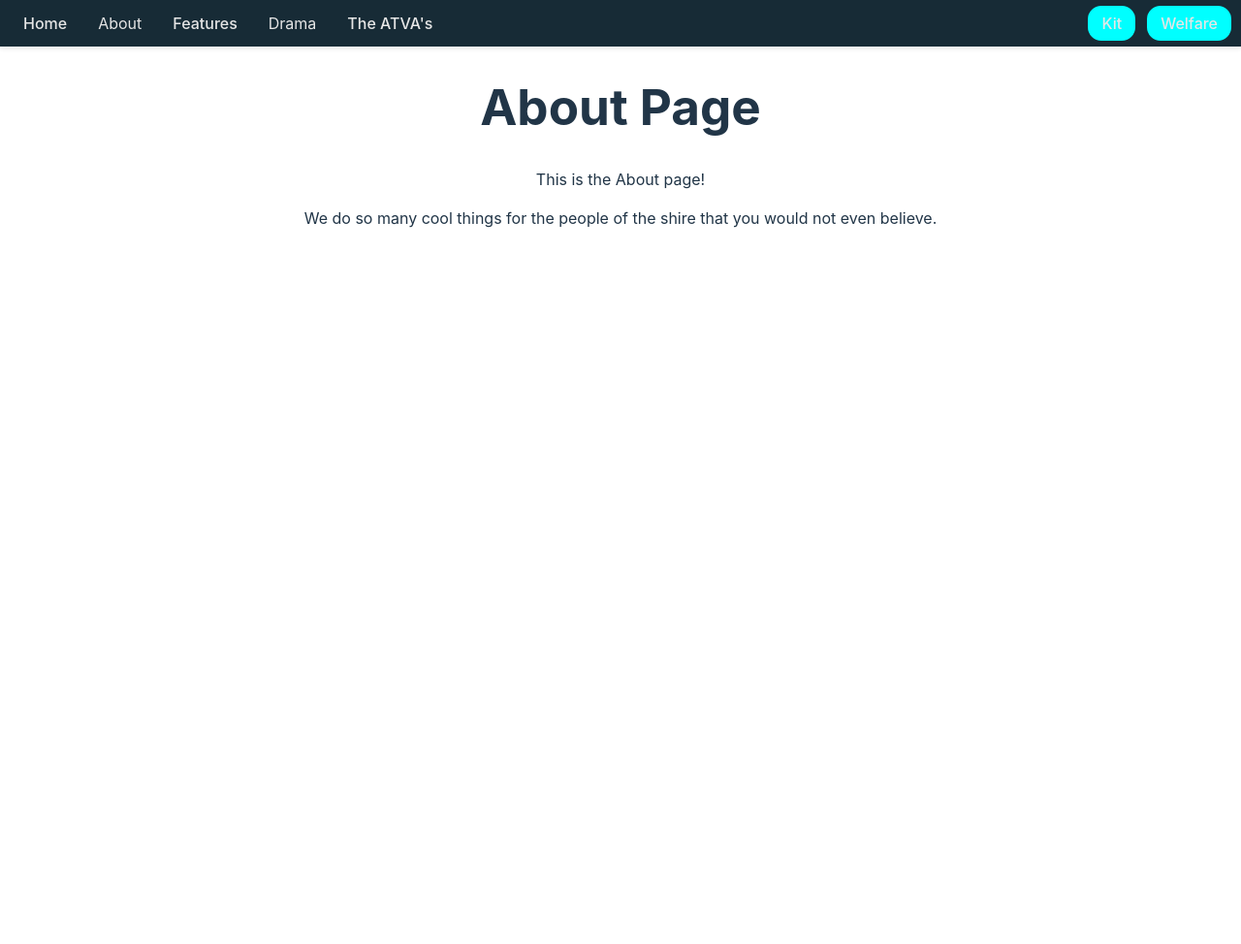
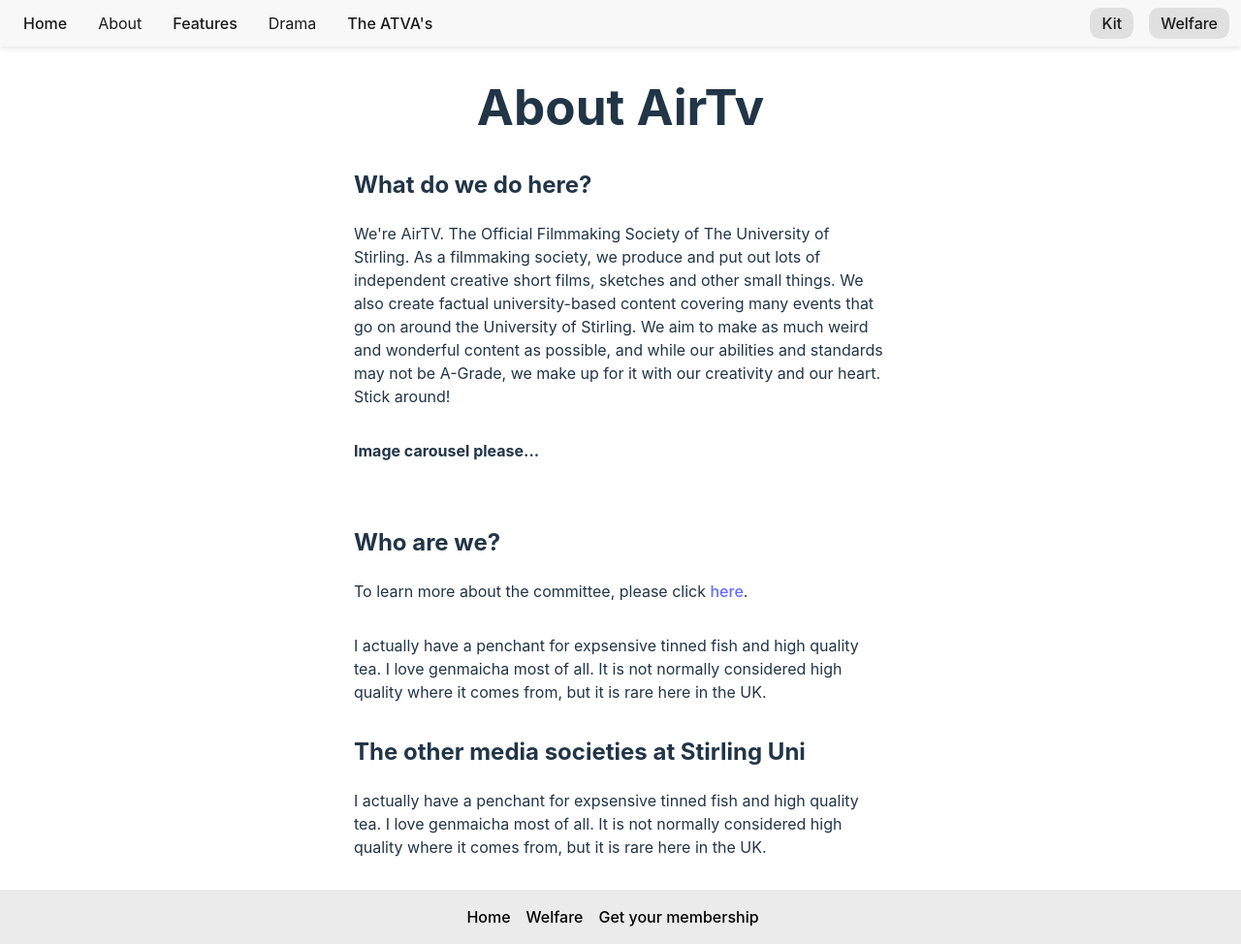
Before and after one commit to LeoAnker0/airtv-v3, a Vue app: page /about in a window 1280 px wide. Shown: the whole page at 97% size. Before the commit the page ends 800 px from the top, so only its background shows below. Built offline with nearby package versions, Linux system fonts and the light colour scheme.

Commit message:
UPDATE pages

```diff
--- a/package.json
+++ b/package.json
@@ -9,6 +9,8 @@
     "preview": "vite preview"
   },
   "dependencies": {
+    "@egjs/flicking-plugins": "^4.7.1",
+    "@egjs/vue3-flicking": "^4.12.0",
     "vue": "^3.4.21",
     "vue-router": "^4.5.0"
   },
--- a/src/App.vue
+++ b/src/App.vue
@@ -47,6 +47,17 @@
         <div id="content">
             <router-view />
         </div>
+        <footer>
+            <span>
+                <router-link to="/">Home</router-link>
+            </span>
+            <span>
+                <router-link to="/welfare">Welfare</router-link>
+            </span>
+            <span>
+                <a href="https://www.stirlingstudentsunion.com/societies/6057/">Get your membership</a>
+            </span>
+        </footer>
     </div>
 </template>
 <script>
@@ -93,6 +104,31 @@ export default {
 };
 </script>
 <style>
+footer {
+    margin-top: auto;
+    position: relative;
+    width: 100%;
+    height: 2.5rem;
+    padding-top: 1rem;
+    background-color: hsl(0, 0%, 92%);
+
+    span a {
+        color: black;
+    }
+
+
+    span {
+        margin-right: 1rem;
+    }
+}
+
+#content {
+    min-height: calc(100vh - 5rem);
+    display: flex;
+    flex-direction: column;
+}
+
+
 /* Base styles for the navigation bar */
 nav {
     display: flex;
@@ -101,6 +137,9 @@ nav {
     /* Ensures space between groups of items */
     padding: 0 1rem;
     background-color: hsl(200, 40%, 15%);
+    background-color: hsla(0, 0%, 96%, 70%);
+    backdrop-filter: blur(5px);
+    -webkit-backdrop-filter: blur(5px);
     height: 3rem;
     position: sticky;
     top: 0;
@@ -117,17 +156,18 @@ nav {
     /* Adds spacing between items */
 
     .nav-item {
-        background-color: aqua;
-        outline: 0.5rem solid aqua;
+        background-color: hsl(200, 0%, 88%);
+        ;
+        outline: 0.4rem solid hsl(200, 0%, 88%);
+        ;
         outline-offset: -2px;
-        border-radius: 0.5rem;
+        border-radius: 0.4rem;
     }
 }
 
 .mobile-item {
     display: none;
 }
-
 
 #menu-toggle {
     display: none;
@@ -152,7 +192,7 @@ nav {
 
 .navText,
 .submenuText {
-    color: hsl(0, 0%, 90%);
+    color: hsl(0, 0%, 10%);
     text-decoration: none;
     cursor: pointer;
     padding: 0.5rem;
@@ -160,7 +200,7 @@ nav {
 
 .navText:hover,
 .submenuText:hover {
-    color: hsl(0, 0%, 100%);
+    color: hsl(0, 0%, 0%);
 }
 
 /* Submenu styles */
@@ -169,10 +209,9 @@ nav {
     position: absolute;
     top: 3rem;
     left: 0;
-    background-color: hsl(200, 40%, 20%);
+    background-color: hsl(200, 0%, 96%);
     padding: 0.5rem;
     border-radius: 0.25rem;
-    box-shadow: 0px 4px 6px rgba(0, 0, 0, 0.1);
     flex-direction: column;
     gap: 0.5rem;
     z-index: 1000;
@@ -200,7 +239,7 @@ nav {
         top: 3rem;
         left: 0;
         width: calc(100% - 2rem);
-        background-color: hsl(200, 40%, 20%);
+        background-color: hsl(200, 0%, 92%);
         padding: 1rem 0;
         padding-left: 2rem;
         gap: 0.5rem;
@@ -212,7 +251,7 @@ nav {
 
     .submenu {
         position: static;
-        background-color: hsl(200, 40%, 25%);
+        background-color: hsl(200, 0%, 92%);
         padding-left: 1rem;
         z-index: 40;
     }
--- /dev/null
+++ b/src/components/HeroCarousel.vue
@@ -0,0 +1,90 @@
+<template>
+    <div>
+        <flicking :circular="true" :gap="40" :moveType="'freeScroll'" class="slider">
+            <div class="panel" v-for="(slide, index) in slides" :key="index">
+                <img :src="slide.image" alt="Slide image" class="slide-image" />
+                <h2>{{ slide.header }}</h2>
+                <p>{{ slide.paragraph }}</p>
+            </div>
+        </flicking>
+    </div>
+</template>
+<script>
+import Flicking from "@egjs/vue3-flicking";
+import "@egjs/vue3-flicking/dist/flicking.css"; // Flicking styles
+import "@egjs/vue3-flicking/dist/flicking-inline.css"; // Inline styles
+
+export default {
+    components: { Flicking },
+    data() {
+        return {
+            slides: [{
+                    image: "https://picsum.photos/seed/1/800/600",
+                    header: "Slide 1 Header",
+                    paragraph: "This is the first slide's paragraph."
+                },
+                {
+                    image: "https://picsum.photos/seed/2/800/600",
+                    header: "Slide 2 Header",
+                    paragraph: "This is the second slide's paragraph."
+                },
+                {
+                    image: "https://picsum.photos/seed/3/800/600",
+                    header: "Slide 3 Header",
+                    paragraph: "This is the third slide's paragraph."
+                }
+            ]
+        };
+    }
+};
+</script>
+<style scoped>
+.slider {
+    width: 100%;
+    max-width: 1200px;
+    height: 32rem;
+}
+
+.panel {
+    padding: 10px;
+    overflow: hidden;
+    border-radius: 5px;
+}
+
+.slide-image {
+    width: 100%;
+    max-width: 1000px;
+    height: 30rem;
+    margin: 0 auto 10px;
+}
+
+/*
+
+.context {
+    width: 100%;
+    height: 5rem;
+    background-color: hsla(0, 100%, 0%, 0.6);
+    position: relative;
+    top: -6rem;
+    pointer-events: none;
+}
+
+h2 {
+    font-size: 1.5rem;
+    margin: 10px 0;
+    position: relative;
+
+    text-align: left;
+    width: calc(100% - 1rem);
+    padding-left: 1rem;
+    color: black !important;
+}
+
+p {
+    font-size: 1rem;
+    color: #555;
+    text-align: left;
+    width: calc(100% - 1rem);
+    padding-left: 1rem;
+}*/
+</style>
--- a/src/router.js
+++ b/src/router.js
@@ -2,10 +2,14 @@ import { createRouter, createWebHistory } from 'vue-router';
 import Home from './views/Home.vue';
 import About from './views/About.vue';
 import NotFound from './views/NotFound.vue';
+import Welfare from './views/Welfare.vue';
+import Kit from './views/Kit.vue';
 
 const routes = [
     { path: '/', name: 'Home', component: Home },
     { path: '/about', name: 'About', component: About },
+    { path: '/welfare', name: 'Welfare', component: Welfare },
+    { path: '/kit', name: 'Kit', component: Kit },
     { path: '/:pathMatch(.*)*', name: 'NotFound', component: NotFound },
 ];
 
--- a/src/style.css
+++ b/src/style.css
@@ -17,6 +17,35 @@ a {
     font-weight: 500;
     color: #646cff;
     text-decoration: inherit;
+}
+
+/* standard */
+p {
+    text-align: left;
+    max-width: 550px;
+    margin-bottom: 2rem;
+    margin-top: 1rem;
+}
+
+h2,
+h3,
+h4,
+h5,
+h6 {
+    max-width: 550px;
+    text-align: left;
+}
+
+p.left {
+    /*
+    margin-left: -10rem;
+    */
+}
+
+p.right {
+    /*
+    margin-left: 10rem;
+    */
 }
 
 a:hover {
@@ -65,6 +94,10 @@ button:focus-visible {
         z-index: 1;
         margin: 0 auto;
         max-width: 1280px;
+        display: flex;
+        align-items: center;
+        /* Vertical alignment */
+
     }
 }
 
--- a/src/views/About.vue
+++ b/src/views/About.vue
@@ -1,8 +1,18 @@
 <template>
     <div>
-        <h1>About Page</h1>
-        <p>This is the About page!</p>
-        <p>We do so many cool things for the people of the shire that you would not even believe.</p>
+        <h1>About AirTv</h1>
+        <h2>What do we do here?</h2>
+        <p>
+            We're AirTV. The Official Filmmaking Society of The University of Stirling. As a filmmaking society, we produce and put out lots of independent creative short films, sketches and other small things. We also create factual university-based content covering many events that go on around the University of Stirling. We aim to make as much weird and wonderful content as possible, and while our abilities and standards may not be A-Grade, we make up for it with our creativity and our heart. Stick around!
+        </p>
+        <h4>Image carousel please...</h4>
+        <br>
+        <h2>Who are we?</h2>
+        <p>To learn more about the committee, please click <router-link to="/about/committee">here</router-link>.
+        </p>
+        <p class="right">I actually have a penchant for expsensive tinned fish and high quality tea. I love genmaicha most of all. It is not normally considered high quality where it comes from, but it is rare here in the UK.</p>
+        <h2>The other media societies at Stirling Uni</h2>
+        <p>I actually have a penchant for expsensive tinned fish and high quality tea. I love genmaicha most of all. It is not normally considered high quality where it comes from, but it is rare here in the UK.</p>
     </div>
 </template>
 <script>
--- /dev/null
+++ b/src/views/Kit.vue
@@ -0,0 +1,24 @@
+<template>
+    <div>
+        <h1>Kit</h1>
+        <h2>Learn all about the kit here at AirTv</h2>
+        <p>
+            One of the great advantages of being a member here at AirTv, <a href="https://www.stirlingstudentsunion.com/societies/6057/">(get your membership here)</a>, is that you are able to borrow our equipment. We have an array of cameras, sound recording equipment, tripods and more. Please find a full kit list and kit booking form below.
+        </p>
+        <h3>Kit booking form</h3>
+        <p>
+            Too book equipment please <a href="https://docs.google.com/forms/d/e/1FAIpQLSeC3r1xaJS5jbYwrDtsFOoaDayNiFSrPDKGLRbwxB0XrDhfyA/viewform">fill out this form</a>.
+        </p>
+        <h3>Kit List</h3>
+        <p>
+            Please do not find the kit list below, we do not have it at the moment :(
+        </p>
+        <h3>Talk Kit</h3>
+        <p>If you have any questions about the kit that AirTv has, or you're thinking about buying something of your own, please don't hesitate to contact our head's of kit at <a href="mailto:kit@airtv.org.uk">kit@airtv.org.uk</a></p>
+    </div>
+</template>
+<script>
+export default {
+    name: "About",
+};
+</script>
--- /dev/null
+++ b/src/views/Welfare.vue
@@ -0,0 +1,17 @@
+<template>
+    <div>
+        <h1>Welfare</h1>
+        <p><strong>AirTv takes the welfare of it's members very seriously.</strong></p>
+        <p>
+            However, our welfare process is only designed for issues relating to the operations of AirTv and does not cover the remit of personal welfare issues. For this we recommend seeking professional help, or asking the Uni / <a href="https://www.stirlingstudentsunion.com/advocacy-and-advice/student-advocacy-service/">Student Union for advice</a>.
+            <br><br>
+            This being said, we have a welfare form below which goes to our welfare officers. <a href="https://docs.google.com/forms/d/e/1FAIpQLScXHMzRRVHHCJzrqOwFS93BdB6C12mpfMrzb48ABIUzmJBY1w/viewform">Welfare Complaint Form</a>
+        </p>
+        <p>You can also contact us for welfare issues at <a href="mailto:welfare@airtv.org.uk">welfare@airtv.org.uk</a></p>
+    </div>
+</template>
+<script>
+export default {
+    name: "Welfare",
+};
+</script>
```
Also changed, not shown: src/views/Home.vue (+8 -69 lines), 1 other file (tests, documents, lock files or other folders).
